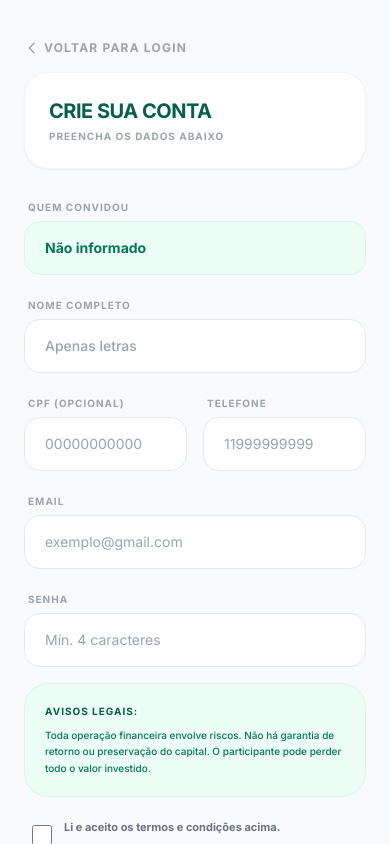
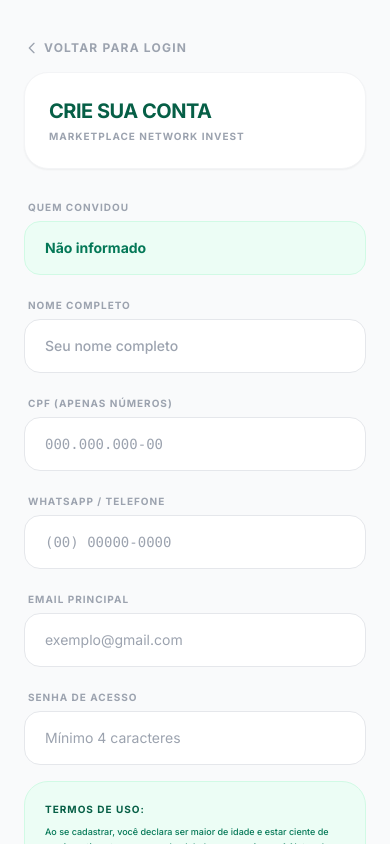
Before and after one commit to ZeusBLDS/NetworkInvest, a React (Vite) app: page / in a window 390 px wide. Both pictures are taken after a click on the button "Não tem uma conta? Criar conta". Shown: the top 844 px of the page. Built offline with nearby package versions, Linux system fonts and the light colour scheme.

Commit message:
feat: Enhance user registration and dashboard
Adds input masking for CPF and phone numbers in the registration form.
Implements basic validation for name, password, and terms acceptance during registration.
Updates the `handleCheckIn` function in the dashboard to correctly return the reward value.

```diff
--- a/views/Auth/Register.tsx
+++ b/views/Auth/Register.tsx
@@ -32,18 +32,43 @@ const Register: React.FC<RegisterProps> = ({ onSwitch }) => {
     }
   }, []);
 
+  // Função para aplicar máscara de CPF: 000.000.000-00
+  const maskCPF = (value: string) => {
+    return value
+      .replace(/\D/g, '') // Remove tudo o que não é dígito
+      .replace(/(\d{3})(\d)/, '$1.$2') // Coloca um ponto depois dos 3 primeiros dígitos
+      .replace(/(\d{3})(\d)/, '$1.$2') // Coloca um ponto depois dos 6 primeiros dígitos
+      .replace(/(\d{3})(\d{1,2})$/, '$1-$2') // Coloca um hífen antes dos 2 últimos dígitos
+      .slice(0, 14); // Limita o tamanho final
+  };
+
+  // Função para aplicar máscara de Telefone: (00) 00000-0000
+  const maskPhone = (value: string) => {
+    return value
+      .replace(/\D/g, '') // Remove tudo o que não é dígito
+      .replace(/(\d{2})(\d)/, '($1) $2') // Coloca parênteses no DDD
+      .replace(/(\d{5})(\d)/, '$1-$2') // Coloca hífen após o 5º dígito (padrão celular)
+      .replace(/(-\d{4})\d+?$/, '$1') // Limita em 11 dígitos totais
+      .slice(0, 15); // Limita o tamanho final
+  };
+
   const handleSubmit = async (e: React.FormEvent) => {
     e.preventDefault();
     setError('');
 
+    // Validação de nome
     if (!/^[a-zA-ZÀ-ÿ\s]*$/.test(formData.name)) {
       setError('Nome completo deve conter apenas letras.');
       return;
     }
+
+    // Validação de senha
     if (formData.password.length < 4) {
       setError('Senha deve ter no mínimo 4 caracteres.');
       return;
     }
+
+    // Termos de uso
     if (!formData.terms) {
       setError('Você deve aceitar os termos e condições.');
       return;
@@ -52,15 +77,14 @@ const Register: React.FC<RegisterProps> = ({ onSwitch }) => {
     setLoading(true);
 
     try {
-      // O Supabase Auth cria o usuário e a Trigger SQL cria o perfil
       const { data, error: authError } = await supabase.auth.signUp({
         email: formData.email,
         password: formData.password,
         options: {
           data: {
             name: formData.name,
-            phone: formData.phone,
-            cpf: formData.cpf,
+            phone: formData.phone.replace(/\D/g, ''), // Salva limpo no banco
+            cpf: formData.cpf.replace(/\D/g, ''), // Salva limpo no banco
             referred_by: referredBy,
           }
         }
@@ -75,9 +99,9 @@ const Register: React.FC<RegisterProps> = ({ onSwitch }) => {
     } catch (err: any) {
       console.error("Erro no cadastro:", err);
       if (err.message.includes('Database error')) {
-        setError('Erro no banco de dados. Certifique-se de que rodou o script SQL no painel do Supabase.');
+        setError('Erro no banco de dados. Certifique-se de que o sistema está online.');
       } else {
-        setError(err.message || 'Erro ao criar conta. Verifique os dados ou tente outro e-mail.');
+        setError(err.message || 'Erro ao criar conta. Verifique os dados.');
       }
     } finally {
       setLoading(false);
@@ -93,7 +117,7 @@ const Register: React.FC<RegisterProps> = ({ onSwitch }) => {
         </button>
         <div className="bg-white p-6 rounded-3xl border border-gray-100 shadow-sm">
            <h2 className="text-xl font-black text-emerald-800 mb-1 uppercase tracking-tight">Crie sua Conta</h2>
-           <p className="text-[10px] text-gray-400 font-bold uppercase tracking-widest">Preencha os dados abaixo</p>
+           <p className="text-[10px] text-gray-400 font-bold uppercase tracking-widest">Marketplace Network Invest</p>
         </div>
       </div>
 
@@ -111,38 +135,38 @@ const Register: React.FC<RegisterProps> = ({ onSwitch }) => {
             type="text"
             required
             className="w-full px-5 py-4 rounded-2xl border border-gray-200 focus:ring-2 focus:ring-emerald-500 outline-none bg-white transition-all text-sm font-medium"
-            placeholder="Apenas letras"
+            placeholder="Seu nome completo"
             value={formData.name}
             onChange={(e) => setFormData({...formData, name: e.target.value})}
           />
         </div>
 
-        <div className="grid grid-cols-2 gap-4">
         <div className="space-y-1">
-            <label className="text-[10px] font-black text-gray-400 uppercase px-1 tracking-widest">CPF (Opcional)</label>
+          <label className="text-[10px] font-black text-gray-400 uppercase px-1 tracking-widest">CPF (Apenas números)</label>
           <input
             type="text"
-              className="w-full px-5 py-4 rounded-2xl border border-gray-200 focus:ring-2 focus:ring-emerald-500 outline-none bg-white text-sm"
-              placeholder="00000000000"
+            required
+            className="w-full px-5 py-4 rounded-2xl border border-gray-200 focus:ring-2 focus:ring-emerald-500 outline-none bg-white text-sm font-mono"
+            placeholder="000.000.000-00"
             value={formData.cpf}
-              onChange={(e) => setFormData({...formData, cpf: e.target.value.replace(/\D/g, '')})}
+            onChange={(e) => setFormData({...formData, cpf: maskCPF(e.target.value)})}
           />
         </div>
+
         <div className="space-y-1">
-            <label className="text-[10px] font-black text-gray-400 uppercase px-1 tracking-widest">Telefone</label>
+          <label className="text-[10px] font-black text-gray-400 uppercase px-1 tracking-widest">WhatsApp / Telefone</label>
           <input
             type="tel"
             required
-              className="w-full px-5 py-4 rounded-2xl border border-gray-200 focus:ring-2 focus:ring-emerald-500 outline-none bg-white text-sm"
-              placeholder="11999999999"
+            className="w-full px-5 py-4 rounded-2xl border border-gray-200 focus:ring-2 focus:ring-emerald-500 outline-none bg-white text-sm font-mono"
+            placeholder="(00) 00000-0000"
             value={formData.phone}
-              onChange={(e) => setFormData({...formData, phone: e.target.value.replace(/\D/g, '')})}
+            onChange={(e) => setFormData({...formData, phone: maskPhone(e.target.value)})}
           />
-          </div>
         </div>
 
         <div className="space-y-1">
-          <label className="text-[10px] font-black text-gray-400 uppercase px-1 tracking-widest">Email</label>
+          <label className="text-[10px] font-black text-gray-400 uppercase px-1 tracking-widest">Email Principal</label>
           <input
             type="email"
             required
@@ -154,22 +178,22 @@ const Register: React.FC<RegisterProps> = ({ onSwitch }) => {
         </div>
 
         <div className="space-y-1">
-          <label className="text-[10px] font-black text-gray-400 uppercase px-1 tracking-widest">Senha</label>
+          <label className="text-[10px] font-black text-gray-400 uppercase px-1 tracking-widest">Senha de Acesso</label>
           <input
             type="password"
             required
             className="w-full px-5 py-4 rounded-2xl border border-gray-200 focus:ring-2 focus:ring-emerald-500 outline-none bg-white text-sm"
-            placeholder="Mín. 4 caracteres"
+            placeholder="Mínimo 4 caracteres"
             value={formData.password}
             onChange={(e) => setFormData({...formData, password: e.target.value})}
           />
         </div>
 
         <div className="p-5 bg-emerald-50 rounded-3xl border border-emerald-100 space-y-2">
-          <p className="text-[10px] font-black text-emerald-800 uppercase tracking-widest">Avisos Legais:</p>
-          <p className="text-[10px] text-emerald-700 leading-relaxed font-medium">
-            Toda operação financeira envolve riscos. Não há garantia de retorno ou preservação do capital.
-            O participante pode perder todo o valor investido.
+          <p className="text-[10px] font-black text-emerald-800 uppercase tracking-widest">Termos de Uso:</p>
+          <p className="text-[9px] text-emerald-700 leading-relaxed font-medium">
+            Ao se cadastrar, você declara ser maior de idade e estar ciente de que investimentos no mercado global possuem riscos.
+            A Network Invest é um marketplace intermediador.
           </p>
         </div>
 
@@ -181,7 +205,7 @@ const Register: React.FC<RegisterProps> = ({ onSwitch }) => {
             onChange={(e) => setFormData({...formData, terms: e.target.checked})}
           />
           <span className="text-[11px] text-gray-500 font-bold leading-tight group-hover:text-gray-700 transition-colors">
-            Li e aceito os termos e condições acima.
+            Li e concordo com os termos de participação.
           </span>
         </label>
 
@@ -196,7 +220,7 @@ const Register: React.FC<RegisterProps> = ({ onSwitch }) => {
           disabled={loading}
           className="w-full bg-emerald-600 hover:bg-emerald-700 text-white font-black py-5 rounded-3xl shadow-xl shadow-emerald-100 transition-all transform active:scale-95 disabled:opacity-50 uppercase tracking-widest text-sm"
         >
-          {loading ? 'PROCESSANDO...' : 'CADASTRAR AGORA'}
+          {loading ? 'CRIANDO CONTA...' : 'FINALIZAR CADASTRO'}
         </button>
       </form>
     </div>
--- a/views/Dashboard/Home.tsx
+++ b/views/Dashboard/Home.tsx
@@ -35,11 +35,13 @@ const Home: React.FC<HomeProps> = ({ user, updateBalance, performCheckIn, addNot
     }
   ];
 
+  // Added return statement to handleCheckIn to match the expected return type of onCheckIn prop in DailyCheckIn component
   const handleCheckIn = async () => {
     const reward = await performCheckIn();
     if (reward) {
       addNotification('EARNING_CREDITED', `Você ganhou ${reward.toFixed(2)} USDT no check-in diário!`);
     }
+    return reward;
   };
 
   return (
```
Lines whose indentation alone changed are shown as unchanged.
